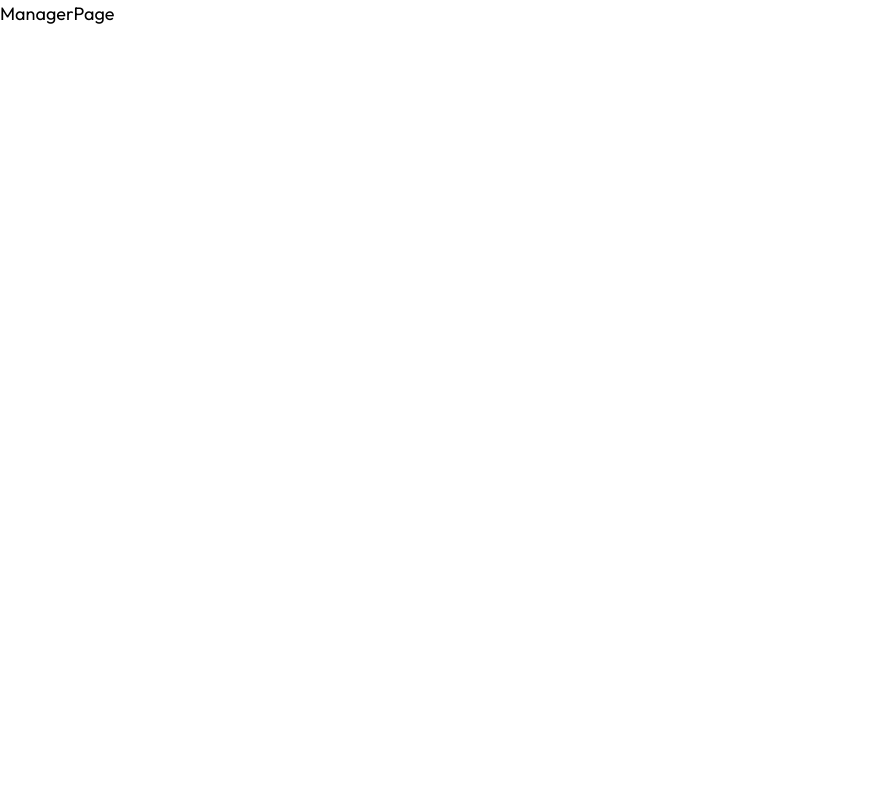
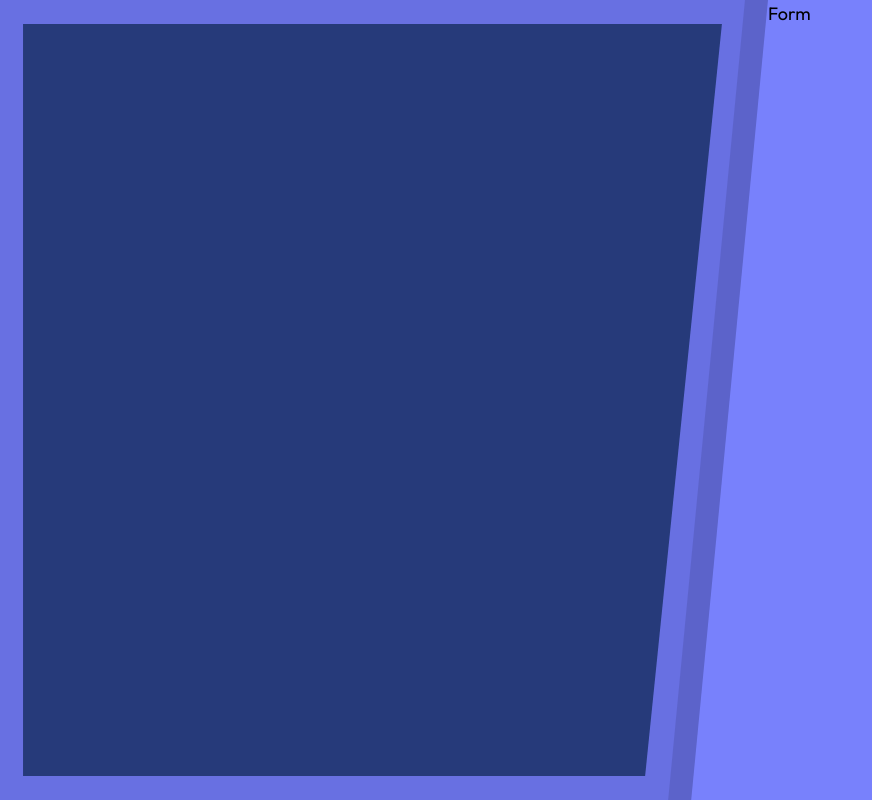
Before and after one commit to AkekoChan/player-cat, a React (Vite) app: page / in a window 1280 px wide. Shown: the whole page, without its empty margins (0-872 px from the left). Built offline with nearby package versions, Linux system fonts and the light colour scheme.

Commit message:
style: start css manager page

```diff
--- a/src/App.tsx
+++ b/src/App.tsx
@@ -5,11 +5,13 @@ import PlayerPage from './pages/PlayerPage';
 
 const App = () => {
   return (
-    <Routes>
-      <Route index element={<ManagerPage />} />
-      <Route path="player/:id" element={<PlayerPage />} />
-      <Route path="*" element={<ErrorPage />} />
-    </Routes>
+    <main className="main-content">
+      <Routes>
+        <Route index element={<ManagerPage />} />
+        <Route path="player/:id" element={<PlayerPage />} />
+        <Route path="*" element={<ErrorPage />} />
+      </Routes>
+    </main>
   );
 };
 
--- /dev/null
+++ b/src/components/playlist/Playlist.tsx
@@ -0,0 +1,5 @@
+const Playlist = () => {
+  return <div>Playlist</div>;
+};
+
+export default Playlist;
--- /dev/null
+++ b/src/components/playlist/PlaylistItem.tsx
@@ -0,0 +1,5 @@
+const PlaylistItem = () => {
+  return <div>PlaylistItem</div>;
+};
+
+export default PlaylistItem;
--- a/src/pages/ManagerPage.tsx
+++ b/src/pages/ManagerPage.tsx
@@ -1,5 +1,10 @@
 const ManagerPage = () => {
-  return <div>ManagerPage</div>;
+  return (
+    <>
+      <section className="playlist-container">Playlist</section>
+      <section className="form-container">Form</section>
+    </>
+  );
 };
 
 export default ManagerPage;
--- a/src/styles/global/_global.css
+++ b/src/styles/global/_global.css
@@ -16,6 +16,10 @@ html {
   font-family: var(--main-font);
 }
 
+body {
+  background: var(--lavender-500);
+}
+
 :is(h1, h2, h3, h4, h5, h6) {
   font-family: var(--heading-font);
   line-height: 1.1;
@@ -25,3 +29,8 @@ html {
   font-size: 1.125rem;
   line-height: 1.5;
 }
+
+.main-content {
+  display: flex;
+  height: 100dvh;
+}
--- a/src/styles/main.css
+++ b/src/styles/main.css
@@ -1,3 +1,5 @@
 @import 'global/_fonts.css';
 @import 'global/_reset.css';
 @import 'global/_global.css';
+
+@import 'pages/_pages.css';
--- /dev/null
+++ b/src/styles/pages/_manager-page.css
@@ -0,0 +1,34 @@
+.playlist-container {
+  max-width: 60%;
+  width: 100%;
+  /* border: var(--lavender-600) solid 1.5rem; */
+  clip-path: polygon(0 0, 100% 0, 90% 100%, 0% 100%);
+  background: var(--lavender-700);
+  position: relative;
+}
+
+.playlist-container::before {
+  content: '';
+  position: absolute;
+  /* top: 50%;
+  left: 50%; */
+  height: 100%;
+  width: 100%;
+  z-index: 2;
+  /* transform: translate(-50%, 50%); */
+  background: var(--dark-blue);
+
+  clip-path: polygon(3% 3%, 94% 3%, 84% 97%, 3% 97%);
+}
+
+.playlist-container::after {
+  content: '';
+  position: absolute;
+  left: 0;
+  z-index: 1;
+  height: 100%;
+  width: 100%;
+  background: var(--lavender-600);
+
+  clip-path: polygon(0 0, 97% 0, 87% 100%, 0 100%);
+}
--- /dev/null
+++ b/src/styles/pages/_pages.css
@@ -0,0 +1 @@
+@import url('./_manager-page.css');
```
